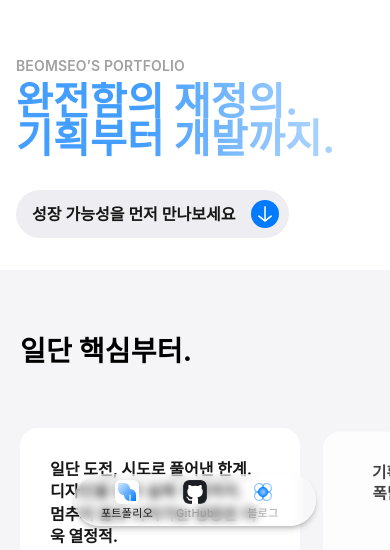
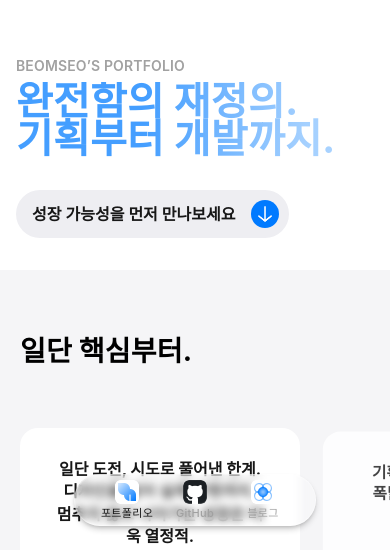
Before and after one commit to BS-Stack-Lab/portfolio-site-2026, a Next.js app: page / in a window 390 px wide. Shown: the part 294-844 px from the top of the page. Built offline with nearby package versions, Linux system fonts and the light colour scheme; grey boxes are pictures that could not be loaded; a web font is replaced by a local one.

Commit message:
summary text align sujung

```diff
--- a/components/Summary.tsx
+++ b/components/Summary.tsx
@@ -91,9 +91,17 @@ export default function Summary() {
                   ${index === 2 ? "mr-[20px] md:mr-[40px] xl:mr-[80px]" : ""}
                 `}
               >
-                {/* 텍스트 영역 */}
-                <div className={`absolute top-[30px] left-0 right-0 z-20 px-[30px]
-                  ${index === 1 ? "text-center" : index === 2 ? "text-right" : "text-left"}`}>
+                {/* 텍스트 영역:
+                    1. md 이상(태블릿/데스크톱): 기존 정렬 유지
+                    2. 모바일(기본): left-1/2, -translate-x-1/2, text-center로 중앙 정렬
+                */}
+                <div className={`absolute top-[30px] z-20 px-[30px] w-full
+                  /* 모바일 중앙 정렬 설정 */
+                  left-1/2 -translate-x-1/2 text-center
+                  /* 태블릿 이상에서는 다시 원래 위치와 정렬로 복구 */
+                  md:left-0 md:translate-x-0
+                  ${index === 1 ? "md:text-center" : index === 2 ? "md:text-right" : "md:text-left"}`}>
+
                   <p className="font-wanted font-bold text-[#171717] xl:text-[18px] text-[16px] leading-[1.4] whitespace-pre-wrap">
                     {card.title}
                   </p>
```
